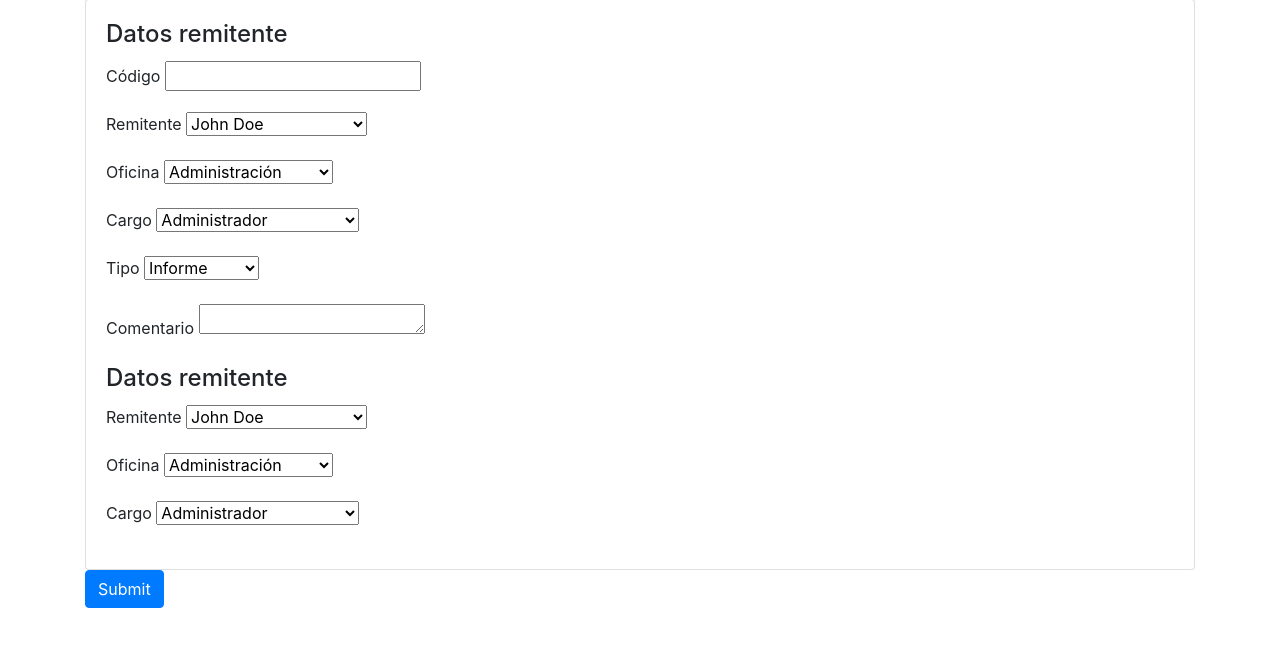
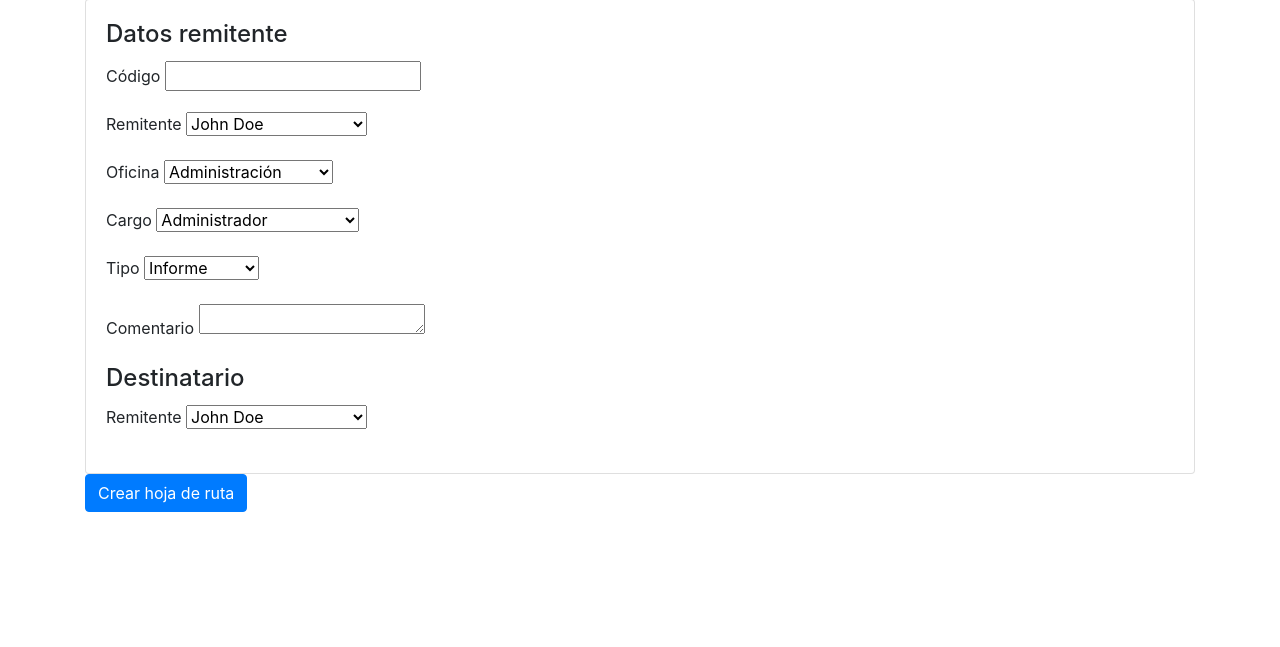
Before and after one commit to DavidLimah/correspondencia, a Django app: page /hoja_ruta/ in a window 1280 px wide. Shown: the part 90-737 px from the top of the page. Run offline with Django 4.2, Linux system fonts and the light colour scheme.

Commit message:
Se modifica estructura Hoja de Ruta y Modelos Correspondencia

```diff
--- a/templates/hoja_ruta.html
+++ b/templates/hoja_ruta.html
@@ -18,7 +18,8 @@
                 <select class="from-control">
                     <option>John Doe</option>
                     <option>John Wick</option>
-                    <option>Rick Hunter</option>                        <option>Thomas A. Anderson</option>
+                    <option>Rick Hunter</option>
+                    <option>Thomas A. Anderson</option>
                 </select>
             </div>
             <div class="form-group">
@@ -50,35 +51,18 @@
                 <label>Comentario</label>
                 <textarea class="from-control" rows="1"></textarea>
             </div>
-            <h4 class="card-title">Datos remitente</h4>
+            <h4 class="card-title">Destinatario</h4>
             <div class="form-group">
                 <label>Remitente</label>
                 <select class="from-control">
                     <option>John Doe</option>
                     <option>John Wick</option>
-                    <option>Rick Hunter</option>                        <option>Thomas A. Anderson</option>
-                </select>
-            </div>
-            <div class="form-group">
-                <label>Oficina</label>
-                <select class="from-control">
-                    <option>Administración</option>
-                    <option>Recursos Humanos</option>
-                    <option>Tecnologías</option>
-                    <option>Operaciones</option>
-                </select>
-            </div>
-            <div class="form-group">
-                <label>Cargo</label>
-                <select class="from-control">
-                    <option>Administrador</option>
-                    <option>Responsable RRHH</option>
-                    <option>Responsable tecnología</option>
-                    <option>Supervisor operaciones</option>
+                    <option>Rick Hunter</option>
+                    <option>Thomas A. Anderson</option>
                 </select>
             </div>
         </div>
     </div>
-    <input type="submit" name="" class="btn btn-primary">
+    <input type="submit" name="" class="btn btn-primary" value="Crear hoja de ruta">
 </form>
 {% endblock content %}
```
Also changed, not shown: correspondencia/models.py (+27 -14 lines), db.sqlite3.
